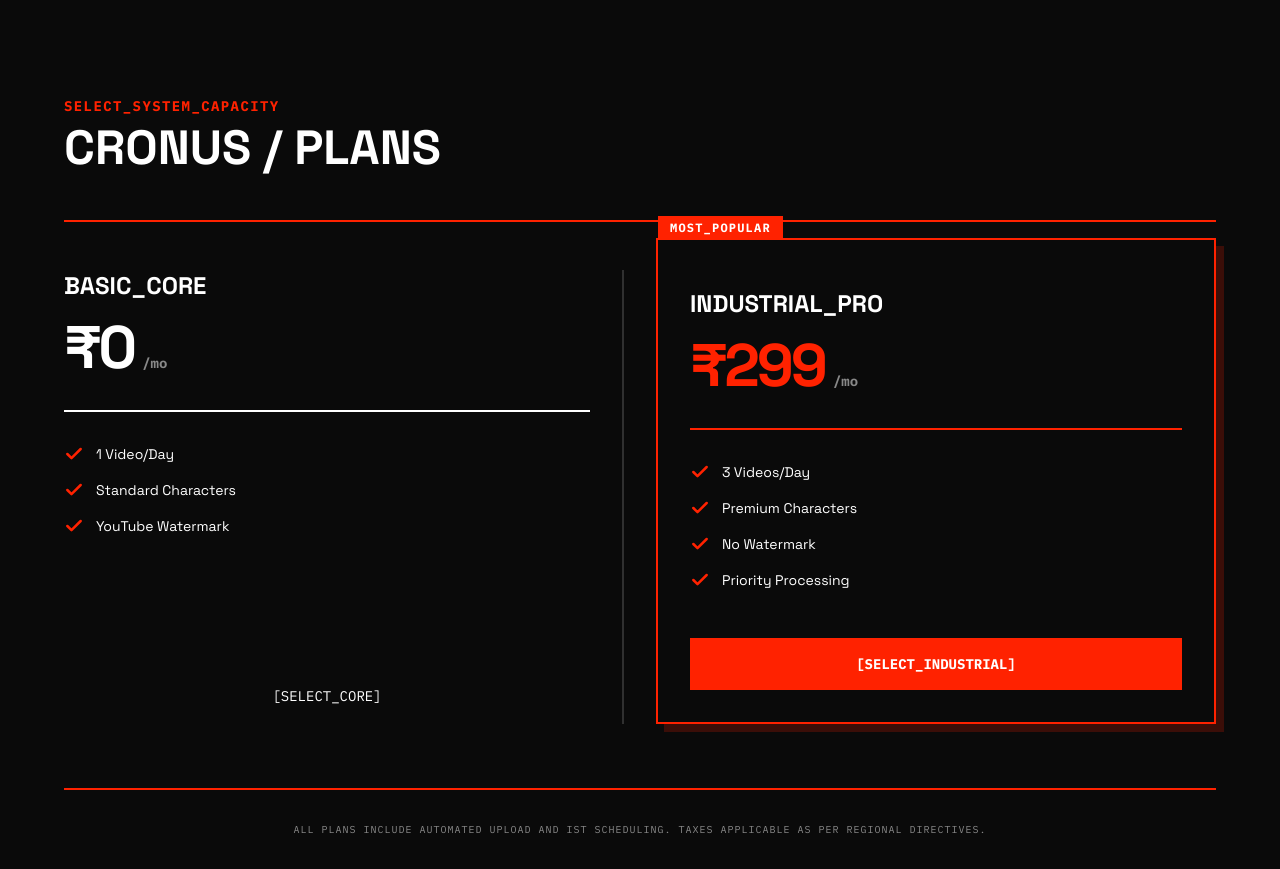
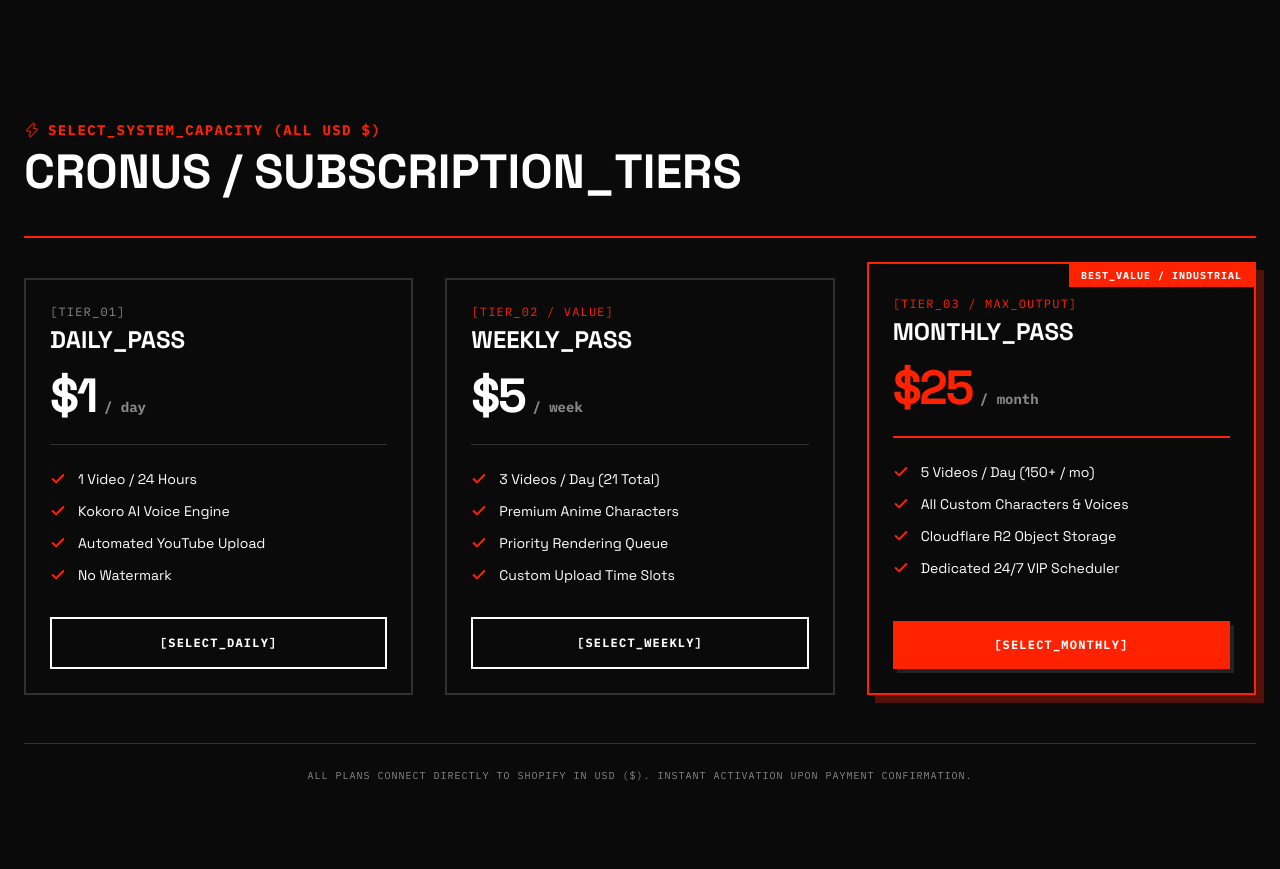
Before and after one commit to TANMaYtO/YT-AUTONOMOUS-BOT, a Next.js app in the folder cronus-web/: page /onboard/plan in a window 1280 px wide. After the commit the page ends 831 px from the top, so only its background shows below. Built offline with nearby package versions, Linux system fonts and the light colour scheme.

Commit message:
feat: update pricing tiers to Daily (), Weekly (), and Monthly () USD passes with dynamic Shopify webhook tier limits

```diff
--- a/cronus-web/src/app/api/payments/create-checkout/route.ts
+++ b/cronus-web/src/app/api/payments/create-checkout/route.ts
@@ -19,13 +19,21 @@
     }
 
     const body = await request.json();
-    const { priceId, returnUrl } = body;
+    const { priceId, returnUrl, planType } = body; // planType: 'daily', 'weekly', 'monthly', 'pro'
 
-    // Check if Shopify Checkout URL is configured (or if Stripe key is placeholder)
-    const shopifyCheckoutUrl = process.env.SHOPIFY_CHECKOUT_URL || process.env.NEXT_PUBLIC_SHOPIFY_CHECKOUT_URL;
+    // Check if Shopify Checkout URL is configured for the selected tier (or fallback to general Shopify URL)
+    const tierKey = (planType || "").toUpperCase();
+    const shopifyCheckoutUrl =
+      process.env[`SHOPIFY_CHECKOUT_URL_${tierKey}`] ||
+      process.env.SHOPIFY_CHECKOUT_URL ||
+      process.env.NEXT_PUBLIC_SHOPIFY_CHECKOUT_URL;
+
     if (shopifyCheckoutUrl && (!process.env.STRIPE_SECRET_KEY || process.env.STRIPE_SECRET_KEY.includes("placeholder") || process.env.USE_SHOPIFY_CHECKOUT === "true")) {
       return NextResponse.json({ url: shopifyCheckoutUrl });
     }
+
+    // Resolve tier-specific Stripe Price ID
+    const resolvedPriceId = priceId || process.env[`STRIPE_PRICE_ID_${tierKey}`] || process.env.STRIPE_PRO_PRICE_ID || "price_pro_placeholder";
 
     // Check existing customer ID from plans table
     const { data: planData } = await supabase
@@ -60,7 +68,7 @@
       payment_method_types: ["card"],
       line_items: [
         {
-          price: priceId || process.env.STRIPE_PRO_PRICE_ID || "price_pro_placeholder",
+          price: resolvedPriceId,
           quantity: 1,
         },
       ],
--- a/cronus-web/src/app/api/webhooks/shopify/route.ts
+++ b/cronus-web/src/app/api/webhooks/shopify/route.ts
@@ -50,22 +50,36 @@
       return NextResponse.json({ received: true, status: financialStatus });
     }
 
-    // Check if the product purchased is Cronus Pro
+    // Check which Cronus tier was purchased: daily ($1), weekly ($5), or monthly ($25)
     const lineItems = payload.line_items || [];
-    const isProPurchase = lineItems.some(
+    let detectedTier = "pro"; // default
+    let videosLimit = 3;
+
+    const matchedItem = lineItems.find(
       (item: { title?: string; name?: string; product_id?: number }) => {
         const title = (item.title || item.name || "").toLowerCase();
-        return title.includes("pro") || title.includes("cronus");
+        return title.includes("cronus") || title.includes("daily") || title.includes("weekly") || title.includes("monthly") || title.includes("pro");
       }
     );
 
-    if (!isProPurchase) {
-      console.log("Purchased items do not include Cronus Pro plan, skipping upgrade.");
-      return NextResponse.json({ received: true, message: "Not a pro plan purchase" });
+    if (!matchedItem) {
+      console.log("Purchased items do not include Cronus subscription, skipping upgrade.");
+      return NextResponse.json({ received: true, message: "Not a Cronus subscription purchase" });
+    }
+
+    const itemTitle = (matchedItem.title || matchedItem.name || "").toLowerCase();
+    if (itemTitle.includes("daily")) {
+      detectedTier = "daily";
+      videosLimit = 1;
+    } else if (itemTitle.includes("weekly")) {
+      detectedTier = "weekly";
+      videosLimit = 3;
+    } else if (itemTitle.includes("monthly") || itemTitle.includes("industrial")) {
+      detectedTier = "monthly";
+      videosLimit = 5;
     }
 
     // Lookup user by email in Supabase auth.users using service_role RPC or plans table join
-    // First query plans or profiles table or auth users via admin API
     const { data: usersData, error: usersError } = await supabaseAdmin.auth.admin.listUsers();
 
     if (usersError || !usersData?.users) {
@@ -79,40 +93,38 @@
 
     if (!matchingUser) {
       console.warn(`No matching Supabase user found with email: ${customerEmail}`);
-      // Note: If user purchased before signing up, we could store pending entitlement in a table,
-      // or rely on them using the same email. Here we log and return 200 so Shopify doesn't retry.
       return NextResponse.json({ received: true, message: "User account not found for email" });
     }
 
     const userId = matchingUser.id;
-    console.log(`Matching user found: ${userId} (${customerEmail}). Upgrading plan to PRO.`);
+    console.log(`Matching user found: ${userId} (${customerEmail}). Upgrading plan to ${detectedTier.toUpperCase()} (limit: ${videosLimit} videos/day).`);
 
-    // Upsert PRO plan status into plans table
+    // Upsert detected plan status into plans table
     const { error: planError } = await supabaseAdmin
       .from("plans")
       .upsert(
         {
           user_id: userId,
-          plan_type: "pro",
+          plan_type: detectedTier,
           subscription_status: "active",
-          videos_per_day_limit: 3,
+          videos_per_day_limit: videosLimit,
           started_at: new Date().toISOString(),
         },
         { onConflict: "user_id" }
       );
 
     if (planError) {
-      console.error("Failed to update user plan to PRO in database:", planError.message);
+      console.error("Failed to update user plan in database:", planError.message);
       throw planError;
     }
 
     // Also update videos_per_day limit in user_configs if row exists
     await supabaseAdmin
       .from("user_configs")
-      .update({ videos_per_day: 3 })
+      .update({ videos_per_day: videosLimit })
       .eq("user_id", userId);
 
-    console.log(`Successfully upgraded user ${userId} to PRO plan via Shopify Webhook.`);
+    console.log(`Successfully upgraded user ${userId} to ${detectedTier.toUpperCase()} plan via Shopify Webhook.`);
     return NextResponse.json({ success: true, user_id: userId, plan: "pro" });
   } catch (err: unknown) {
     const message = err instanceof Error ? err.message : "Unknown error";
--- a/cronus-web/src/app/dashboard/pricing/page.tsx
+++ b/cronus-web/src/app/dashboard/pricing/page.tsx
@@ -9,12 +9,12 @@
   const handlePlanSelect = async (planType: string) => {
     setLoadingPlan(planType);
     try {
-      if (planType === "pro") {
-        // Trigger Stripe Checkout
+      if (["daily", "weekly", "monthly", "pro"].includes(planType)) {
+        // Trigger Shopify / Stripe Checkout
         const res = await fetch("/api/payments/create-checkout", {
           method: "POST",
           headers: { "Content-Type": "application/json" },
-          body: JSON.stringify({ returnUrl: window.location.origin }),
+          body: JSON.stringify({ planType, returnUrl: window.location.origin }),
         });
         const data = await res.json();
         if (data.url) {
@@ -25,7 +25,7 @@
         }
       }
 
-      // Free plan downgrade/selection
+      // Free plan downgrade/selection (if added in future)
       const res = await fetch("/api/plans/update", {
         method: "POST",
         headers: { "Content-Type": "application/json" },
--- a/cronus-web/src/app/onboard/plan/page.tsx
+++ b/cronus-web/src/app/onboard/plan/page.tsx
@@ -11,11 +11,11 @@
   const handlePlanSelect = async (planType: string) => {
     setLoadingPlan(planType);
     try {
-      if (planType === "pro") {
+      if (["daily", "weekly", "monthly", "pro"].includes(planType)) {
         const res = await fetch("/api/payments/create-checkout", {
           method: "POST",
           headers: { "Content-Type": "application/json" },
-          body: JSON.stringify({ returnUrl: window.location.origin }),
+          body: JSON.stringify({ planType, returnUrl: window.location.origin }),
         });
         const data = await res.json();
         if (data.url) {
--- a/cronus-web/src/components/pricing-plans.tsx
+++ b/cronus-web/src/components/pricing-plans.tsx
@@ -1,7 +1,6 @@
 "use client";
 
-import { Check } from "lucide-react";
-import { useState } from "react";
+import { Check, Zap } from "lucide-react";
 
 interface PricingPlansProps {
   onPlanSelect: (planType: string) => Promise<void>;
@@ -10,103 +9,158 @@
 
 export function PricingPlans({ onPlanSelect, loadingPlan }: PricingPlansProps) {
   return (
-    <div className="w-full max-w-6xl mx-auto flex flex-col h-full">
-      <div className="mb-12">
-        <div className="font-mono text-cronus-red text-sm uppercase tracking-widest font-bold mb-2">
-          SELECT_SYSTEM_CAPACITY
+    <div className="w-full max-w-7xl mx-auto flex flex-col h-full py-6">
+      <div className="mb-10 text-center md:text-left">
+        <div className="font-mono text-cronus-red text-sm uppercase tracking-widest font-bold mb-2 flex items-center justify-center md:justify-start">
+          <Zap className="w-4 h-4 mr-2 text-cronus-red animate-pulse" /> SELECT_SYSTEM_CAPACITY (ALL USD $)
         </div>
-        <h1 className="font-sans font-bold text-5xl uppercase text-cronus-white">
-          CRONUS / PLANS
+        <h1 className="font-sans font-bold text-4xl md:text-5xl uppercase text-cronus-white">
+          CRONUS / SUBSCRIPTION_TIERS
         </h1>
       </div>
 
-      <div className="grid grid-cols-1 md:grid-cols-2 gap-8 flex-1 border-t-2 border-cronus-red pt-12">
-        {/* Basic Core */}
-        <div className="flex flex-col border-r-2 border-transparent md:border-cronus-gray/30 pr-8">
-          <div className="mb-8">
+      <div className="grid grid-cols-1 md:grid-cols-3 gap-8 flex-1 border-t-2 border-cronus-red pt-10">
+        {/* Tier 1: Daily Pass */}
+        <div className="flex flex-col border-2 border-cronus-gray/30 bg-cronus-bg p-6 hover:border-cronus-white transition-all">
+          <div className="mb-6">
+            <div className="font-mono text-xs text-cronus-gray uppercase tracking-widest mb-1">
+              [TIER_01]
+            </div>
             <h2 className="font-sans font-bold text-2xl text-cronus-white uppercase mb-4">
-              BASIC_CORE
+              DAILY_PASS
             </h2>
             <div className="flex items-baseline text-cronus-white font-sans font-bold">
-              <span className="text-6xl tracking-tighter">₹0</span>
-              <span className="text-sm font-mono text-cronus-gray ml-2">/mo</span>
+              <span className="text-5xl tracking-tighter">$1</span>
+              <span className="text-sm font-mono text-cronus-gray ml-2">/ day</span>
             </div>
           </div>
 
-          <div className="border-t-2 border-cronus-white mb-8"></div>
+          <div className="border-t border-cronus-gray/30 mb-6"></div>
 
-          <ul className="space-y-4 mb-12 flex-1 font-sans text-sm text-cronus-white">
+          <ul className="space-y-3 mb-8 flex-1 font-sans text-sm text-cronus-white">
             <li className="flex items-center">
-              <Check className="w-5 h-5 text-cronus-red mr-3" strokeWidth={3} />
-              1 Video/Day
+              <Check className="w-4 h-4 text-cronus-red mr-3 shrink-0" strokeWidth={3} />
+              1 Video / 24 Hours
             </li>
             <li className="flex items-center">
-              <Check className="w-5 h-5 text-cronus-red mr-3" strokeWidth={3} />
-              Standard Characters
+              <Check className="w-4 h-4 text-cronus-red mr-3 shrink-0" strokeWidth={3} />
+              Kokoro AI Voice Engine
             </li>
             <li className="flex items-center">
-              <Check className="w-5 h-5 text-cronus-red mr-3" strokeWidth={3} />
-              YouTube Watermark
+              <Check className="w-4 h-4 text-cronus-red mr-3 shrink-0" strokeWidth={3} />
+              Automated YouTube Upload
+            </li>
+            <li className="flex items-center">
+              <Check className="w-4 h-4 text-cronus-red mr-3 shrink-0" strokeWidth={3} />
+              No Watermark
             </li>
           </ul>
 
           <button
-            onClick={() => onPlanSelect("free")}
+            onClick={() => onPlanSelect("daily")}
             disabled={!!loadingPlan}
-            className="w-full py-4 font-mono text-sm text-cronus-white border-2 border-transparent hover:border-cronus-white transition-colors uppercase disabled:opacity-50"
+            className="w-full py-4 font-mono text-xs font-bold text-cronus-white border-2 border-cronus-white hover:bg-cronus-white hover:text-cronus-bg transition-colors uppercase tracking-widest disabled:opacity-50"
           >
-            {loadingPlan === "free" ? "[PROCESSING...]" : "[SELECT_CORE]"}
+            {loadingPlan === "daily" ? "[PROCESSING...]" : "[SELECT_DAILY]"}
           </button>
         </div>
 
-        {/* Industrial Pro */}
-        <div className="flex flex-col relative border-2 border-cronus-red bg-cronus-bg p-8 -mt-8 shadow-[8px_8px_0px_0px_rgba(255,34,0,0.2)]">
-          <div className="absolute top-0 left-0 bg-cronus-red text-cronus-white font-mono text-xs font-bold uppercase px-3 py-1 tracking-widest -translate-y-full">
-            MOST_POPULAR
-          </div>
-          <div className="mb-8 mt-4">
+        {/* Tier 2: Weekly Pass */}
+        <div className="flex flex-col border-2 border-cronus-gray/30 bg-cronus-bg p-6 hover:border-cronus-white transition-all">
+          <div className="mb-6">
+            <div className="font-mono text-xs text-cronus-red uppercase tracking-widest mb-1">
+              [TIER_02 / VALUE]
+            </div>
             <h2 className="font-sans font-bold text-2xl text-cronus-white uppercase mb-4">
-              INDUSTRIAL_PRO
+              WEEKLY_PASS
             </h2>
-            <div className="flex items-baseline text-cronus-red font-sans font-bold">
-              <span className="text-6xl tracking-tighter">₹299</span>
-              <span className="text-sm font-mono text-cronus-gray ml-2">/mo</span>
+            <div className="flex items-baseline text-cronus-white font-sans font-bold">
+              <span className="text-5xl tracking-tighter">$5</span>
+              <span className="text-sm font-mono text-cronus-gray ml-2">/ week</span>
             </div>
           </div>
 
-          <div className="border-t-2 border-cronus-red mb-8"></div>
+          <div className="border-t border-cronus-gray/30 mb-6"></div>
 
-          <ul className="space-y-4 mb-12 flex-1 font-sans text-sm text-cronus-white">
+          <ul className="space-y-3 mb-8 flex-1 font-sans text-sm text-cronus-white">
             <li className="flex items-center">
-              <Check className="w-5 h-5 text-cronus-red mr-3" strokeWidth={3} />
-              3 Videos/Day
+              <Check className="w-4 h-4 text-cronus-red mr-3 shrink-0" strokeWidth={3} />
+              3 Videos / Day (21 Total)
             </li>
             <li className="flex items-center">
-              <Check className="w-5 h-5 text-cronus-red mr-3" strokeWidth={3} />
-              Premium Characters
+              <Check className="w-4 h-4 text-cronus-red mr-3 shrink-0" strokeWidth={3} />
+              Premium Anime Characters
             </li>
             <li className="flex items-center">
-              <Check className="w-5 h-5 text-cronus-red mr-3" strokeWidth={3} />
-              No Watermark
+              <Check className="w-4 h-4 text-cronus-red mr-3 shrink-0" strokeWidth={3} />
+              Priority Rendering Queue
             </li>
             <li className="flex items-center">
-              <Check className="w-5 h-5 text-cronus-red mr-3" strokeWidth={3} />
-              Priority Processing
+              <Check className="w-4 h-4 text-cronus-red mr-3 shrink-0" strokeWidth={3} />
+              Custom Upload Time Slots
             </li>
           </ul>
 
           <button
-            onClick={() => onPlanSelect("pro")}
+            onClick={() => onPlanSelect("weekly")}
             disabled={!!loadingPlan}
-            className="w-full py-4 bg-cronus-red text-cronus-white font-mono text-sm font-bold uppercase hover:bg-cronus-white hover:text-cronus-bg transition-colors disabled:opacity-50"
+            className="w-full py-4 font-mono text-xs font-bold text-cronus-white border-2 border-cronus-white hover:bg-cronus-white hover:text-cronus-bg transition-colors uppercase tracking-widest disabled:opacity-50"
           >
-            {loadingPlan === "pro" ? "[PROCESSING...]" : "[SELECT_INDUSTRIAL]"}
+            {loadingPlan === "weekly" ? "[PROCESSING...]" : "[SELECT_WEEKLY]"}
+          </button>
+        </div>
+
+        {/* Tier 3: Monthly Industrial */}
+        <div className="flex flex-col relative border-2 border-cronus-red bg-cronus-bg p-6 shadow-[8px_8px_0px_0px_rgba(255,34,0,0.3)] md:-mt-4">
+          <div className="absolute top-0 right-0 bg-cronus-red text-cronus-white font-mono text-[10px] font-bold uppercase px-3 py-1 tracking-widest">
+            BEST_VALUE / INDUSTRIAL
+          </div>
+          <div className="mb-6 mt-2">
+            <div className="font-mono text-xs text-cronus-red uppercase tracking-widest mb-1">
+              [TIER_03 / MAX_OUTPUT]
+            </div>
+            <h2 className="font-sans font-bold text-2xl text-cronus-white uppercase mb-4">
+              MONTHLY_PASS
+            </h2>
+            <div className="flex items-baseline text-cronus-red font-sans font-bold">
+              <span className="text-5xl tracking-tighter">$25</span>
+              <span className="text-sm font-mono text-cronus-gray ml-2">/ month</span>
+            </div>
+          </div>
+
+          <div className="border-t-2 border-cronus-red mb-6"></div>
+
+          <ul className="space-y-3 mb-8 flex-1 font-sans text-sm text-cronus-white">
+            <li className="flex items-center">
+              <Check className="w-4 h-4 text-cronus-red mr-3 shrink-0" strokeWidth={3} />
+              5 Videos / Day (150+ / mo)
+            </li>
+            <li className="flex items-center">
+              <Check className="w-4 h-4 text-cronus-red mr-3 shrink-0" strokeWidth={3} />
+              All Custom Characters & Voices
+            </li>
+            <li className="flex items-center">
+              <Check className="w-4 h-4 text-cronus-red mr-3 shrink-0" strokeWidth={3} />
+              Cloudflare R2 Object Storage
+            </li>
+            <li className="flex items-center">
+              <Check className="w-4 h-4 text-cronus-red mr-3 shrink-0" strokeWidth={3} />
+              Dedicated 24/7 VIP Scheduler
+            </li>
+          </ul>
+
+          <button
+            onClick={() => onPlanSelect("monthly")}
+            disabled={!!loadingPlan}
+            className="w-full py-4 bg-cronus-red text-cronus-white font-mono text-xs font-bold uppercase hover:bg-cronus-white hover:text-cronus-bg transition-colors tracking-widest disabled:opacity-50 shadow-[4px_4px_0px_0px_rgba(255,255,255,0.1)]"
+          >
+            {loadingPlan === "monthly" ? "[PROCESSING...]" : "[SELECT_MONTHLY]"}
           </button>
         </div>
       </div>
 
-      <div className="mt-16 pt-8 border-t-2 border-cronus-red text-center font-mono text-[10px] text-cronus-gray tracking-widest uppercase pb-8">
-        ALL PLANS INCLUDE AUTOMATED UPLOAD AND IST SCHEDULING. TAXES APPLICABLE AS PER REGIONAL DIRECTIVES.
+      <div className="mt-12 pt-6 border-t border-cronus-gray/30 text-center font-mono text-[10px] text-cronus-gray tracking-widest uppercase pb-6">
+        ALL PLANS CONNECT DIRECTLY TO SHOPIFY IN USD ($). INSTANT ACTIVATION UPON PAYMENT CONFIRMATION.
       </div>
     </div>
   );
```
Also changed, not shown: 1 other file (tests, documents, lock files or other folders).
